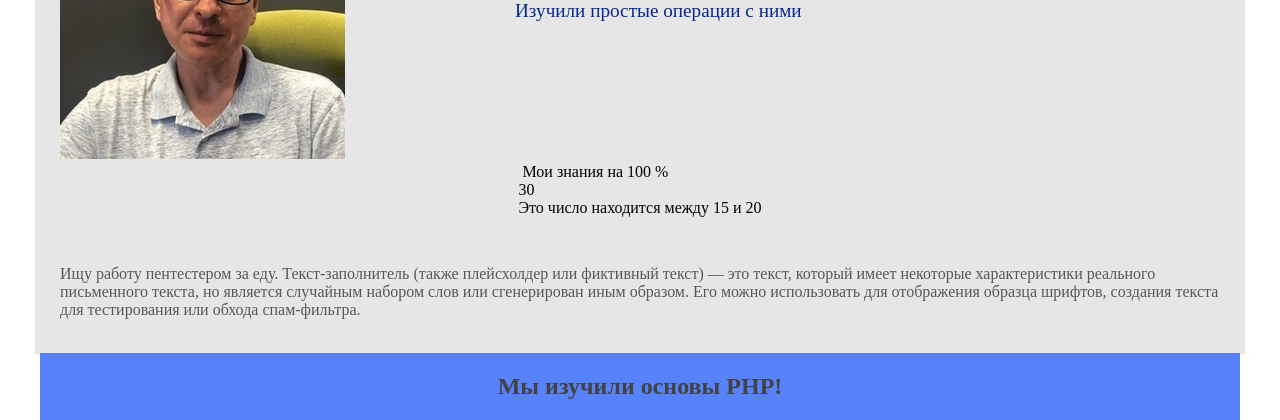
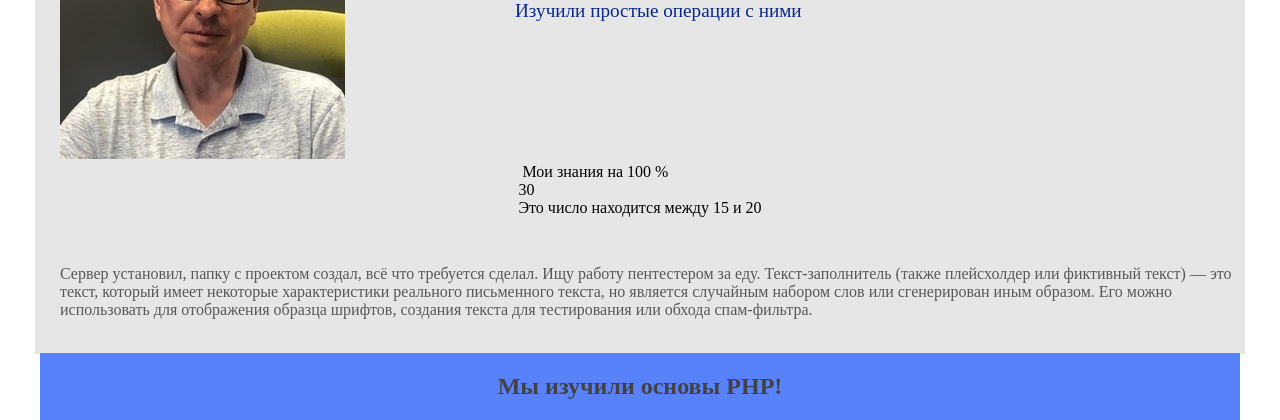
Before and after one commit to obl127/8.6_Kochetkov, a PHP site: page /main.php in a window 1280 px wide. Shown: the part 464-884 px from the top of the page. Run offline with PHP 8.4, Linux system fonts and the light colour scheme; data that the repository does not hold is empty.

Commit message:
Update main.php

```diff
--- a/main.php
+++ b/main.php
@@ -57,7 +57,7 @@
 
             <div class="article">
                 <p class="text">
-Ищу работу пентестером за еду. Текст-заполнитель (также плейсхолдер или фиктивный текст) — это текст, который имеет некоторые характеристики реального письменного текста, но является случайным набором слов или сгенерирован иным образом. Его можно использовать для отображения образца шрифтов, создания текста для тестирования или обхода спам-фильтра.
+Сервер установил, папку с проектом создал, всё что требуется сделал. Ищу работу пентестером за еду. Текст-заполнитель (также плейсхолдер или фиктивный текст) — это текст, который имеет некоторые характеристики реального письменного текста, но является случайным набором слов или сгенерирован иным образом. Его можно использовать для отображения образца шрифтов, создания текста для тестирования или обхода спам-фильтра.
                 </p>
             </div>
         </div>
```
